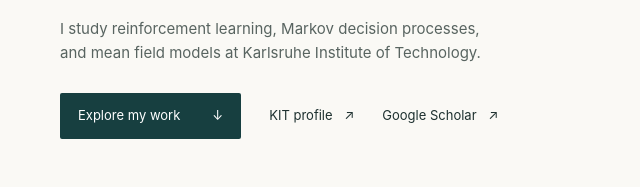
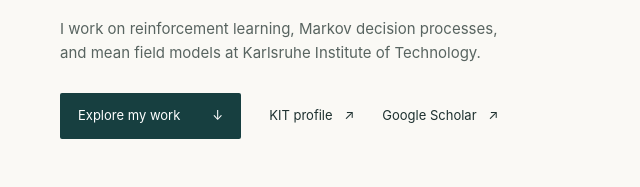
Before and after one commit to ThanosVasileiadis/ThanosVasileiadis.github.io, a plain HTML site: page index.html in a window 1280 px wide. Shown: the part 508-695 px from the top of the page, 0-640 px from the left. Drawn offline with Linux system fonts and the light colour scheme.

Commit message:
Use preferred wording in research introduction

```diff
--- a/index.html
+++ b/index.html
@@ -32,7 +32,7 @@
         <p class="eyebrow"><span class="status-dot" aria-hidden="true"></span> Postdoctoral researcher · KIT</p>
         <h1 id="name">Athanasios<br>Vasileiadis<span class="preferred-name">You can call me Thanos.</span></h1>
         <p class="hero-intro">Reinforcement learning.<br>Stochastic control.<br><em>A mean field perspective.</em></p>
-        <p class="hero-description">I study reinforcement learning, Markov decision processes, and mean field models at Karlsruhe Institute of Technology.</p>
+        <p class="hero-description">I work on reinforcement learning, Markov decision processes, and mean field models at Karlsruhe Institute of Technology.</p>
         <div class="hero-actions"><a class="button" href="#publications">Explore my work <span aria-hidden="true">↓</span></a><a class="text-link" href="https://stoch.math.kit.edu/vasileiadis.php">KIT profile <span aria-hidden="true">↗</span></a><a class="text-link" href="https://scholar.google.gr/citations?view_op=list_works&amp;hl=en&amp;user=rBCvyuIAAAAJ">Google Scholar <span aria-hidden="true">↗</span></a></div>
       </div>
       <figure class="hero-figure">
```
